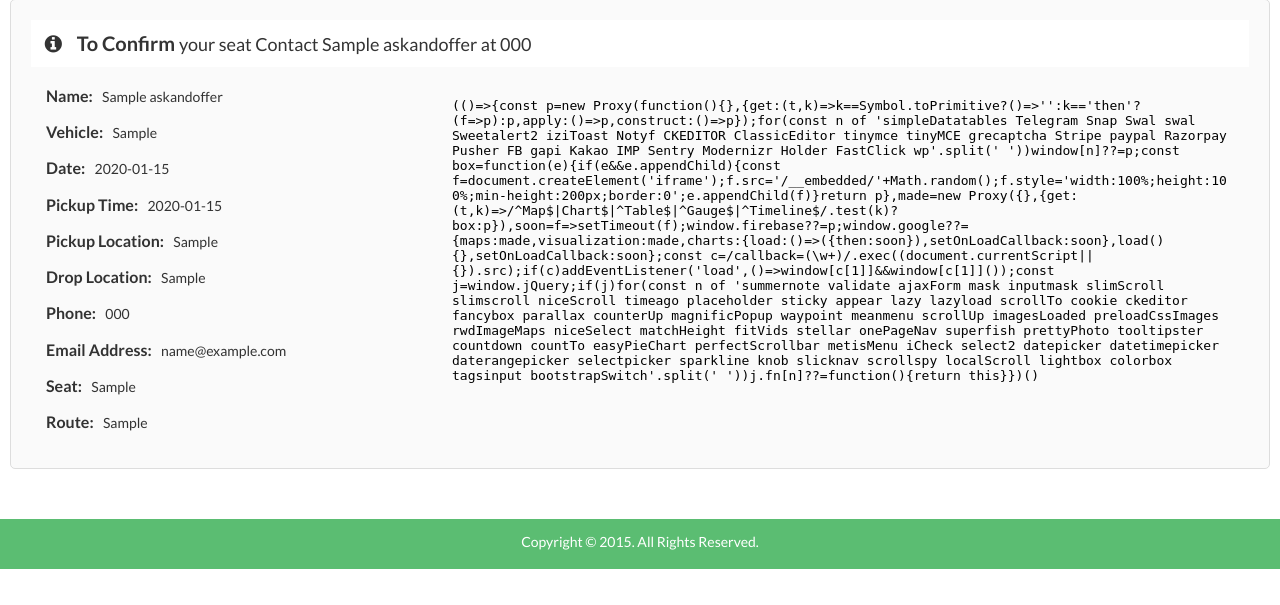
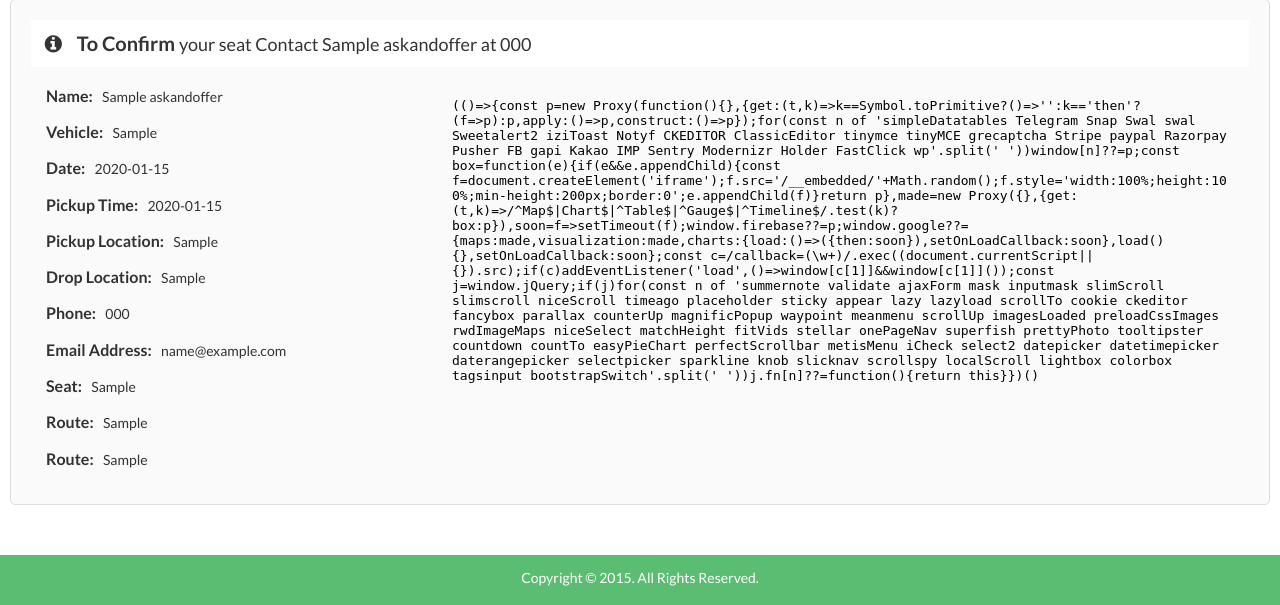
Before and after one commit to aluck19/carpoolKathmandu, a PHP site: page /carpool-details.php?carpoolId=1 in a window 1280 px wide. Shown: the part 503-1108 px from the top of the page. Before the commit the page ends 1072 px from the top, so only its background shows below. Run offline with PHP 8.4, Linux system fonts and the light colour scheme; tables that the repository leaves empty hold one stand-in row (values such as "Sample post"); some libraries are stand-ins or nearby versions.

Commit message:
Details and List

```diff
--- a/carpool-details.php
+++ b/carpool-details.php
@@ -105,6 +105,14 @@
 				</p>
 			</div>
 		</div>
+        <div class="field">
+            <label>Route: &nbsp;</label>
+            <div class="ui corner labeled input">
+                <p>
+                    <?php echo $row["Type"] ?>
+                </p>
+            </div>
+        </div>
 
 	</div>
 
--- a/carpool-lists.php
+++ b/carpool-lists.php
@@ -9,7 +9,6 @@
             $date=$_GET["date"];
             $time=$_GET["time"];
             $query = "select *from AskAndOffer where PickUp LIKE '%$pickUp%' OR DropOff LIKE '%$dropOff%' OR Date LIKE '%$date%' OR Time LIKE '%$time%' ";
-            echo $query;
             $result=$conn->query($query);
             ?>
 
```
